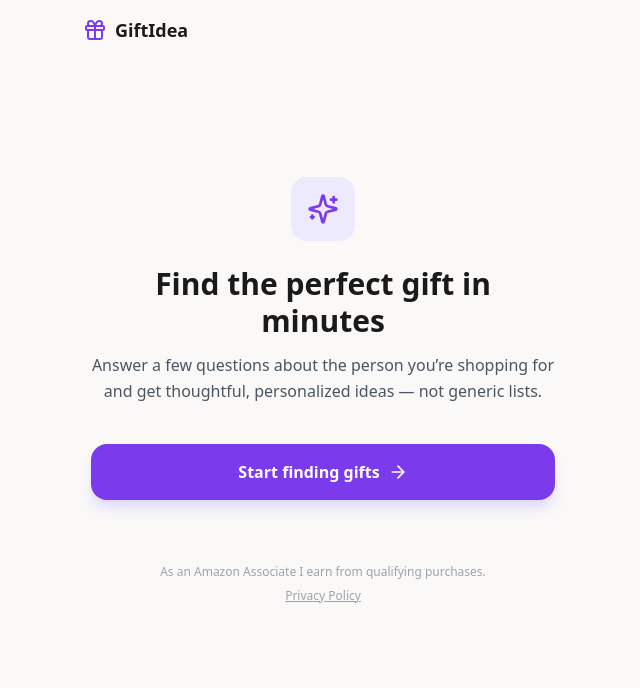
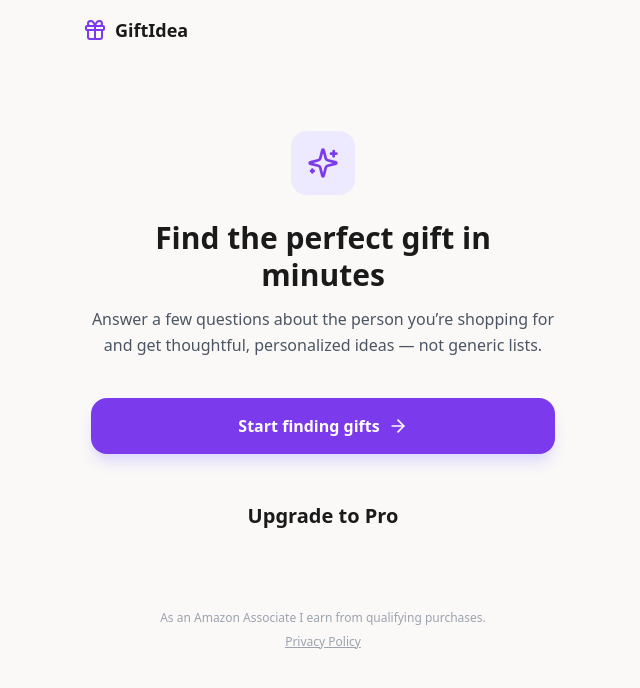
Before and after one commit to Mercigrl1820/gifts-, a Next.js app in the folder gift-idea-app/: page / in a window 1280 px wide. Shown: the top 688 px of the page, without its empty margins (317-957 px from the left). Built offline with nearby package versions, Linux system fonts and the light colour scheme.

Commit message:
Integrate Stripe pricing table in page component
Added Stripe pricing table for Pro upgrades.

```diff
--- a/gift-idea-app/src/app/page.tsx
+++ b/gift-idea-app/src/app/page.tsx
@@ -5,7 +5,7 @@ import { Gift, Sparkles, User, Heart, ArrowRight, ArrowLeft, Loader2, ExternalLi
 import Link from "next/link";
 import { GiftIdea, RecipientProfile, Occasion, Relationship } from "@/types";
 import { getSavedProfiles, saveProfile, deleteProfile } from "@/lib/storage";
-
+import Script from "next/script";
 const OCCASIONS: Occasion[] = [
   "Birthday", "Anniversary", "Christmas", "Valentine's Day",
   "Mother's Day", "Father's Day", "Wedding", "Graduation",
@@ -204,7 +204,18 @@ export default function Home() {
               Or use a saved profile
             </button>
           )}
-
+{/* Stripe Pricing Table */}
+<div className="mt-12 px-4">
+  <h2 className="text-xl font-semibold text-center mb-4">Upgrade to Pro</h2>
+  <Script
+    async
+    src="https://js.stripe.com/v3/pricing-table.js"
+  />
+  <stripe-pricing-table
+    pricing-table-id="prctbl_1UXXKEIAYv4F4L27F0BTqq2f"
+    publishable-key="pk_live_51UXPJjIAYv4F4L270jGtNXObsHUurmwCi94JsfZ3kjVQWlvZiGyKqpCeW24PeReLTqXm4vA8OZ7L7qLQRGxPHxCU00WsbwFrBr"
+  />
+</div>
           <footer className="mt-16 text-center text-xs text-gray-400 space-y-2">
             <p>As an Amazon Associate I earn from qualifying purchases.</p>
             <p>
```
